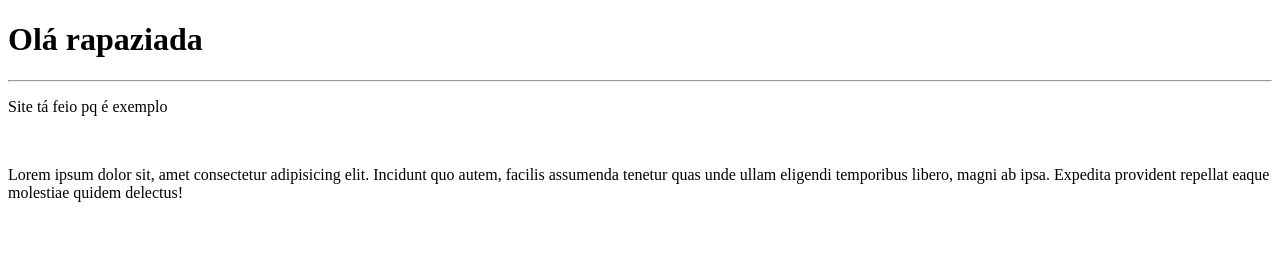
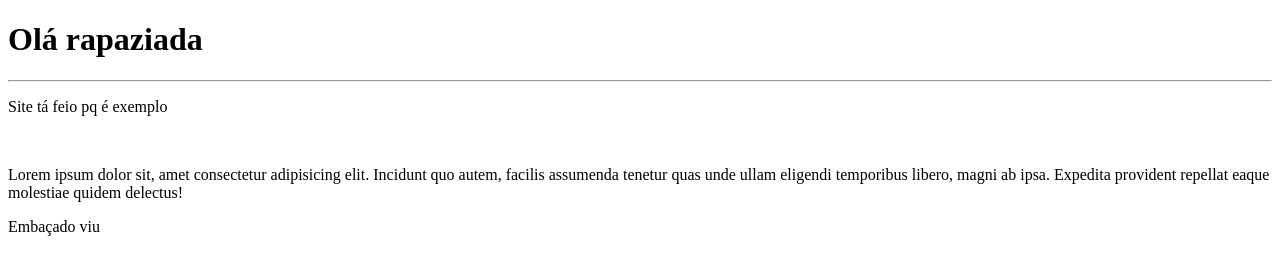
Before and after one commit to WL-DF/Ola-mundo, a plain HTML site: page Site exemplo/index.html in a window 1280 px wide. Drawn offline with Linux system fonts and the light colour scheme.

Commit message:
Adionei um <p> remotamente index.html

```diff
--- a/Site exemplo/index.html
+++ b/Site exemplo/index.html
@@ -11,5 +11,6 @@
     <p>Site tá feio pq é exemplo</p>
     <br>
     <p>Lorem ipsum dolor sit, amet consectetur adipisicing elit. Incidunt quo autem, facilis assumenda tenetur quas unde ullam eligendi temporibus libero, magni ab ipsa. Expedita provident repellat eaque molestiae quidem delectus!</p>
+    <p>Embaçado viu</p>
 </body>
 </html>
```
